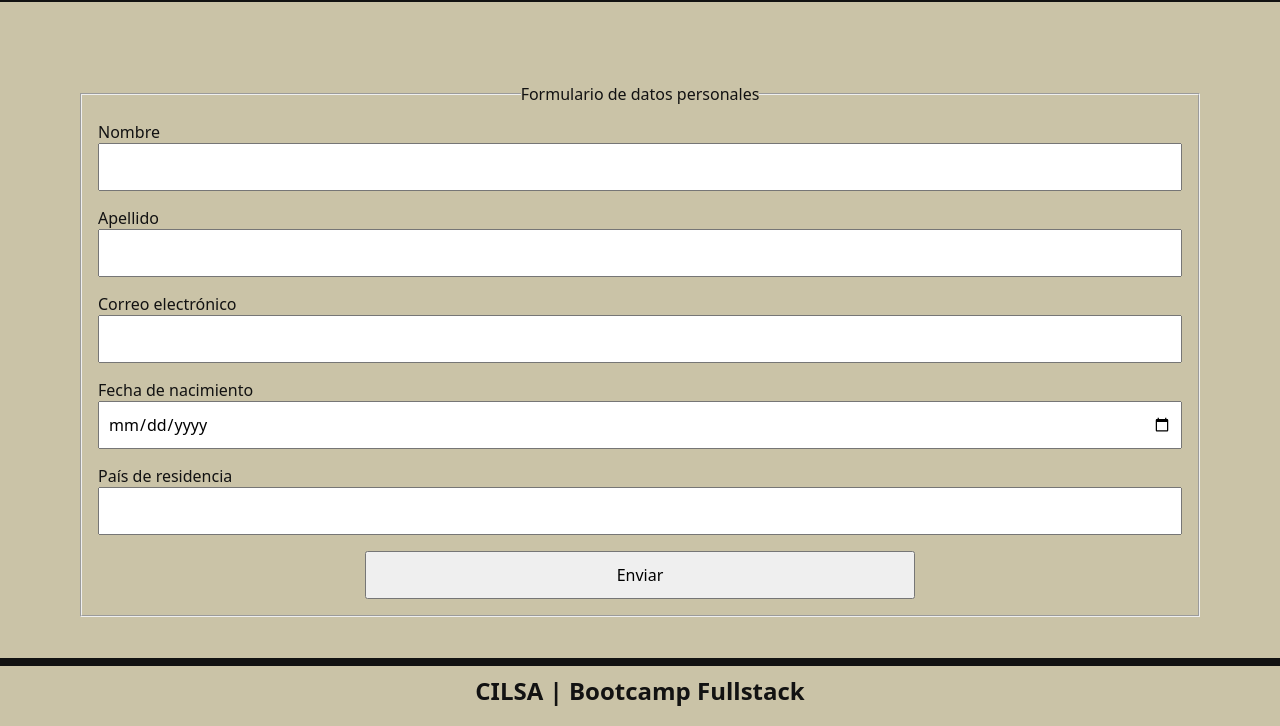
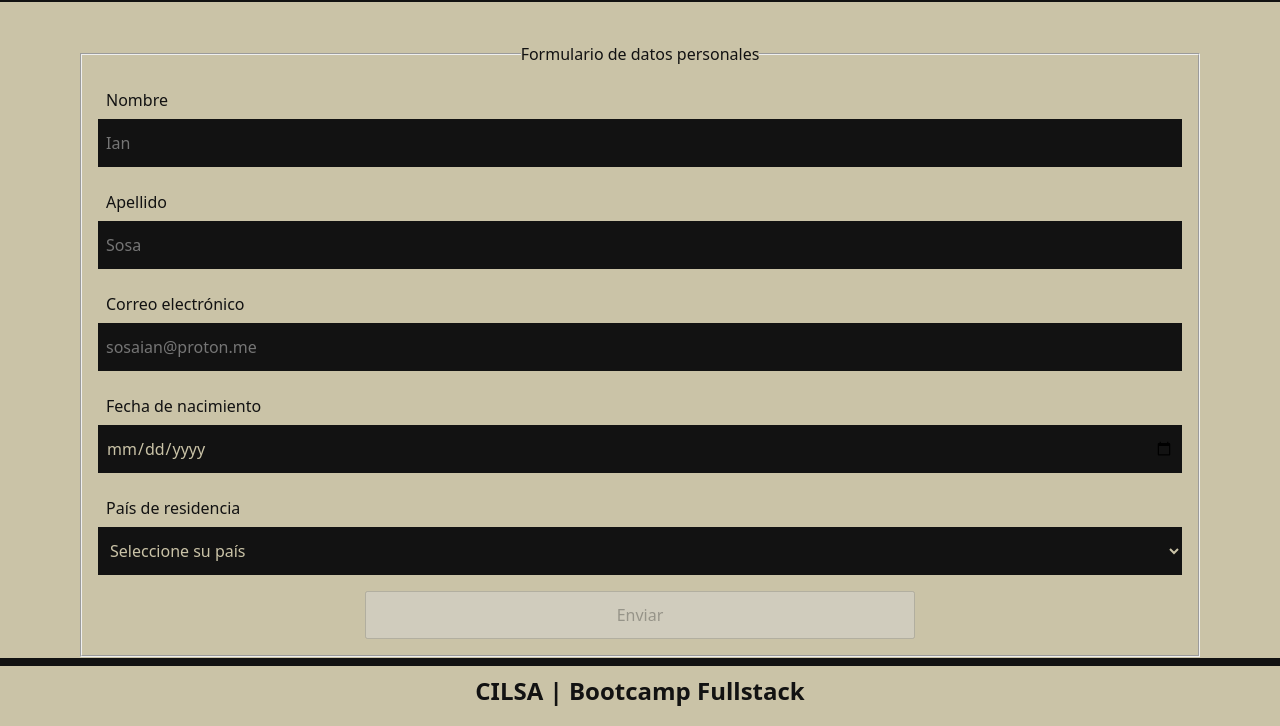
Before and after one commit to sosaian/cilsa-ejercicios-c1, a plain HTML site: page index.html in a window 1280 px wide. Shown: the part 74-800 px from the top of the page. Drawn offline with Linux system fonts and the light colour scheme.

Commit message:
Improve form elements alongside its css styling

```diff
--- a/css/styles.css
+++ b/css/styles.css
@@ -73,6 +73,7 @@ header {
     padding: 0.5rem;
     grid-area: header;
     border-bottom: 0.5rem solid var(--clr-secondary);
+    background-color: var(--clr-primary);
 
     display: flex;
     justify-content: space-between;
@@ -82,6 +83,20 @@ header {
 header > div > button {
     padding: 0.5rem;
     min-height: 3rem;
+    background-color: var(--clr-secondary);
+    color: var(--clr-primary);
+    border: none;
+}
+header > div > button:hover,
+header > div > button:active {
+    background-color: var(--clr-primary);
+    color: var(--clr-secondary);
+    outline: 0.1rem solid var(--clr-secondary);
+    cursor: pointer;
+}
+
+header > div > button:focus {
+    outline: 0.1rem solid white;
 }
 
 main {
@@ -123,9 +138,30 @@ fieldset > div {
     flex-direction: column;
 }
 
-fieldset > div > input {
+fieldset > div > label {
+    padding: 0.5rem;
+}
+
+fieldset > div > input,
+fieldset > div > select {
     min-height: 3rem;
     padding: 0.5rem;
+    background-color: var(--clr-secondary);
+    color: var(--clr-primary);
+    border: none;
+}
+
+fieldset > div > input:hover,
+fieldset > div > select:hover {
+    cursor: pointer;
+}
+
+fieldset > div > input:focus,
+fieldset > div > select:focus {
+    background-color: var(--clr-primary);
+    color: var(--clr-secondary);
+    outline: 0.3rem solid var(--clr-secondary);
+    cursor: pointer;
 }
 
 fieldset > button {
@@ -140,6 +176,7 @@ footer {
     padding: 0.5rem;
     grid-area: footer;
     border-top: 0.5rem solid var(--clr-secondary);
+    background-color: var(--clr-primary);
 
     display: grid;
     place-items: center;
--- a/index.html
+++ b/index.html
@@ -20,27 +20,37 @@
             <fieldset>
                 <legend>Formulario de datos personales</legend>
 
-                <div form="form">
-                    <label for="form">Nombre</label>
-                    <input id="formName" type="text" placeholder="">
+                <div>
+                    <label for="formName">Nombre</label>
+                    <input id="formName" type="text" placeholder="Ian" required>
                 </div>
-                <div form="form">
-                    <label for="form">Apellido</label>
-                    <input id="formSurname" type="text">
+                <div>
+                    <label for="formSurname">Apellido</label>
+                    <input id="formSurname" type="text" placeholder="Sosa" required>
                 </div>
-                <div form="form">
-                    <label for="form">Correo electrónico</label>
-                    <input id="formEmail" type="email">
+                <div>
+                    <label for="formEmail">Correo electrónico</label>
+                    <input id="formEmail" type="email" placeholder="sosaian@proton.me" required>
                 </div>
-                <div form="form">
-                    <label for="form">Fecha de nacimiento</label>
-                    <input id="formDateOfBirth" type="date">
+                <div>
+                    <label for="formDateOfBirth">Fecha de nacimiento</label>
+                    <input id="formDateOfBirth" type="date" required>
                 </div>
-                <div form="form">
-                    <label for="form">País de residencia</label>
-                    <input id="formCountryOfResidence" type="text">
+                <div>
+                    <label for="formCountryOfResidence">País de residencia</label>
+                    <select id="formCountryOfResidence" required>
+                        <option value="" disabled selected>Seleccione su país</option>
+                        <option value="Argentina">Argentina</option>
+                        <option value="Brasil">Brasil</option>
+                        <option value="Chile">Chile</option>
+                        <option value="Colombia">Colombia</option>
+                        <option value="España">España</option>
+                        <option value="México">México</option>
+                        <option value="Perú">Perú</option>
+                        <option value="Uruguay">Uruguay</option>
+                    </select>
                 </div>
-                <button id="formSubmit" type="submit">Enviar</button>
+                <button id="formSubmit" type="submit" disabled>Enviar</button>
             </fieldset>
         </form>
     </main>
```
